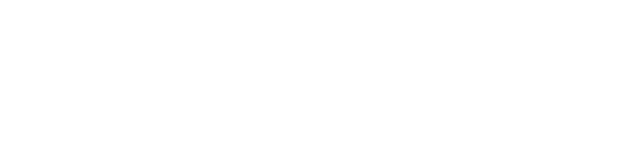
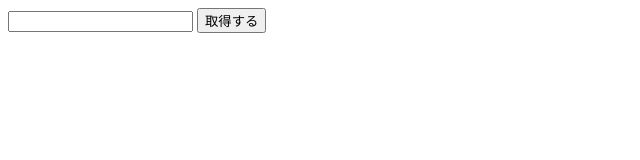
Before and after one commit to tottomotomotomo/react-scraping, a plain HTML site: page index.html in a window 1280 px wide. Shown: the whole page, without its empty margins (0-640 px from the left). Drawn offline with Linux system fonts and the light colour scheme.

Commit message:
create button

```diff
--- a/index.html
+++ b/index.html
@@ -8,6 +8,14 @@
     <title>react scraping</title>
 </head>
 <body>
+    <input type="url">
+        <button class="send">
+            取得する
+        </button>
 
+    <script>
+        document.querySelector(".send")
+        .addEventListener("onclick", )
+    </script>
 </body>
 </html>
```
